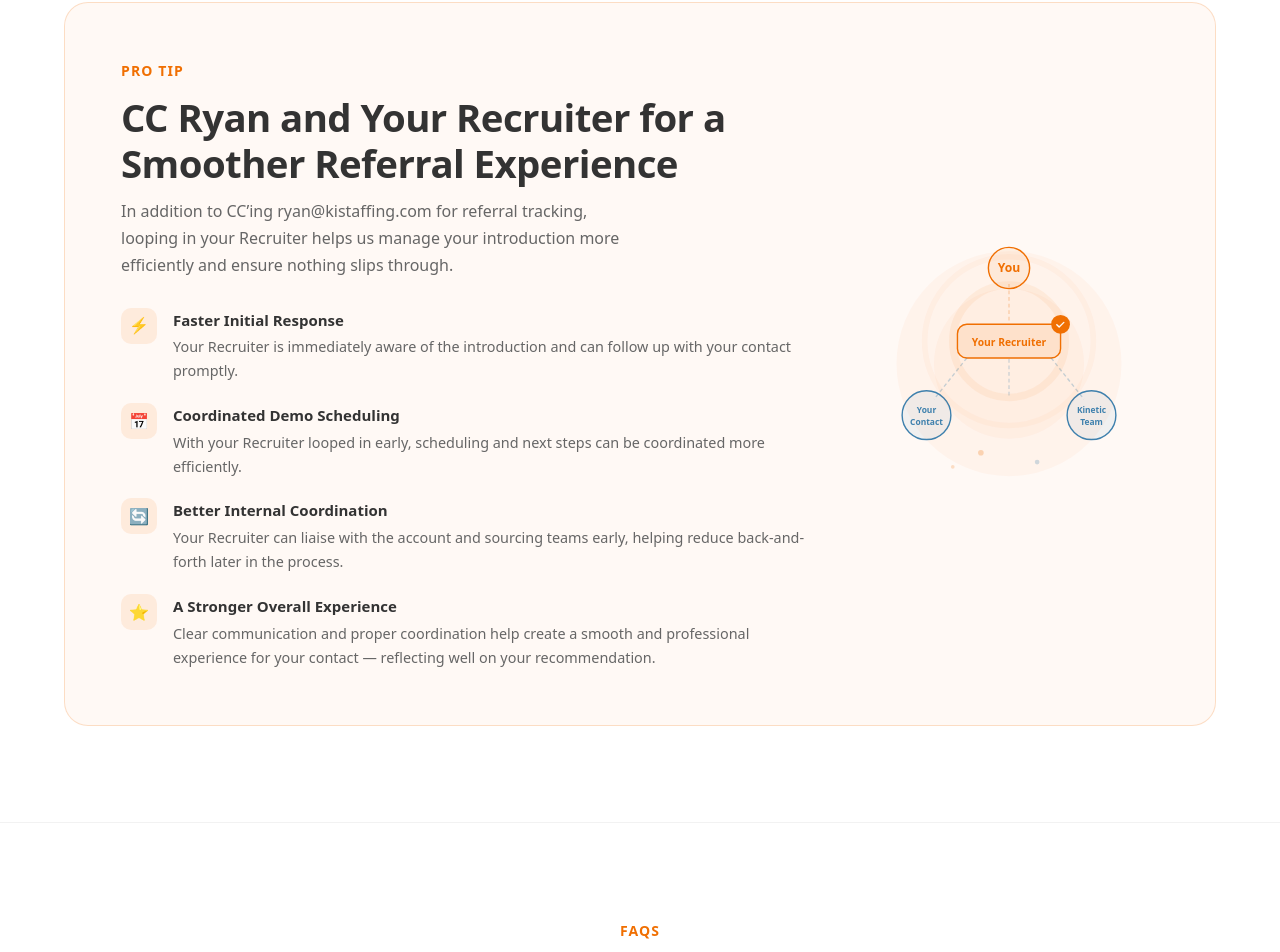
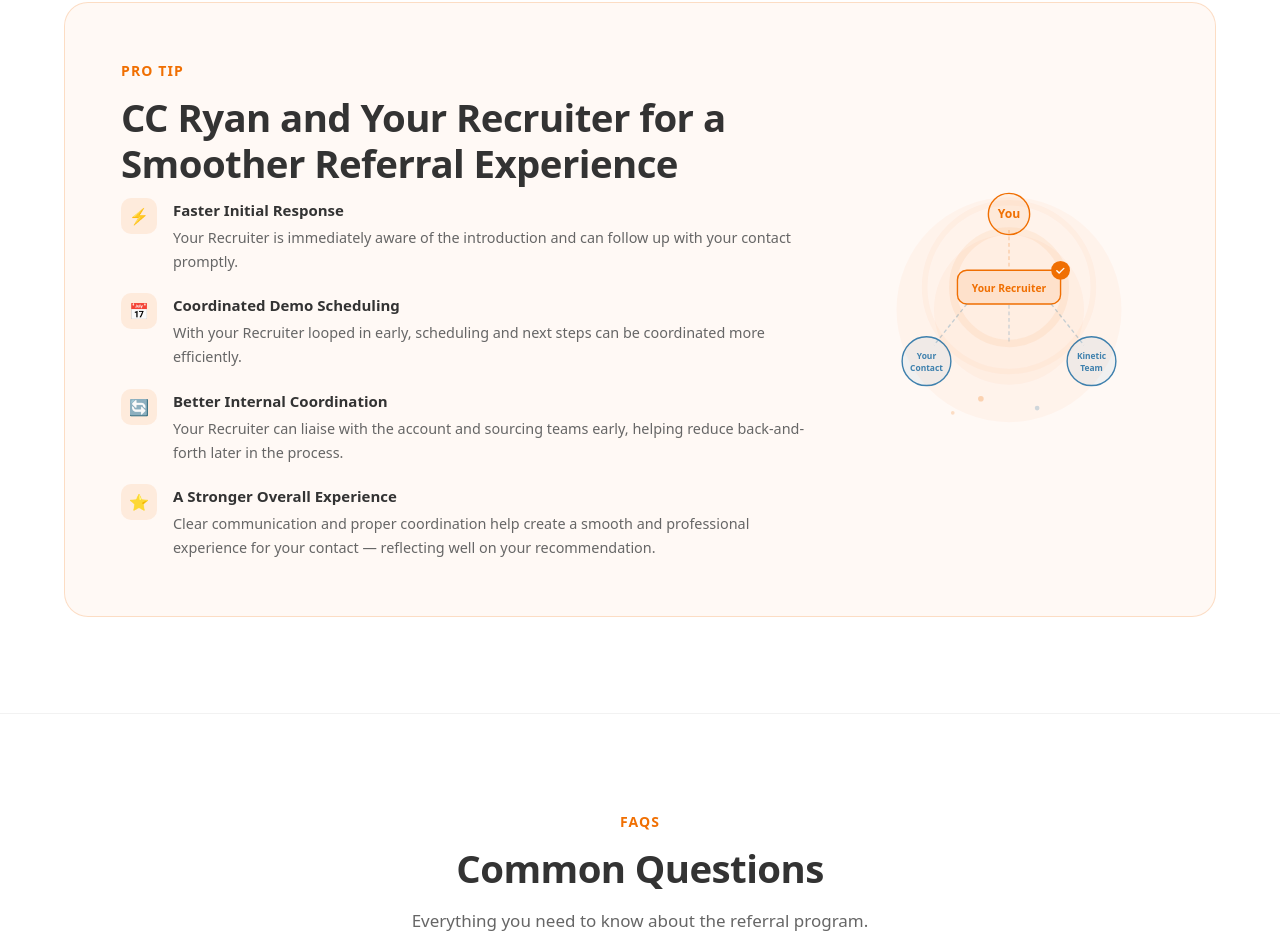
Before and after one commit to MadelaD/partnerdomain, a React (Vite) app: page / in a window 1280 px wide. Shown: the part 4355-5307 px from the top of the page. Built offline with nearby package versions, Linux system fonts and the light colour scheme.

Commit message:
Pro Tip: remove subtext paragraph

```diff
--- a/src/components/PriorityFastTrack.tsx
+++ b/src/components/PriorityFastTrack.tsx
@@ -109,9 +109,6 @@ export default function PriorityFastTrack() {
                         <h2 style={{ marginBottom: '0.75rem' }}>
                             CC Ryan and Your Recruiter for a Smoother Referral Experience
                         </h2>
-                        <p style={{ fontSize: '1rem', color: '#666', lineHeight: 1.7, marginBottom: '1.75rem', maxWidth: '500px' }}>
-                            In addition to CC’ing ryan@kistaffing.com for referral tracking, looping in your Recruiter helps us manage your introduction more efficiently and ensure nothing slips through.
-                        </p>
 
                         <div style={{ display: 'flex', flexDirection: 'column', gap: '1.25rem' }}>
                             {benefits.map((b) => (
```
